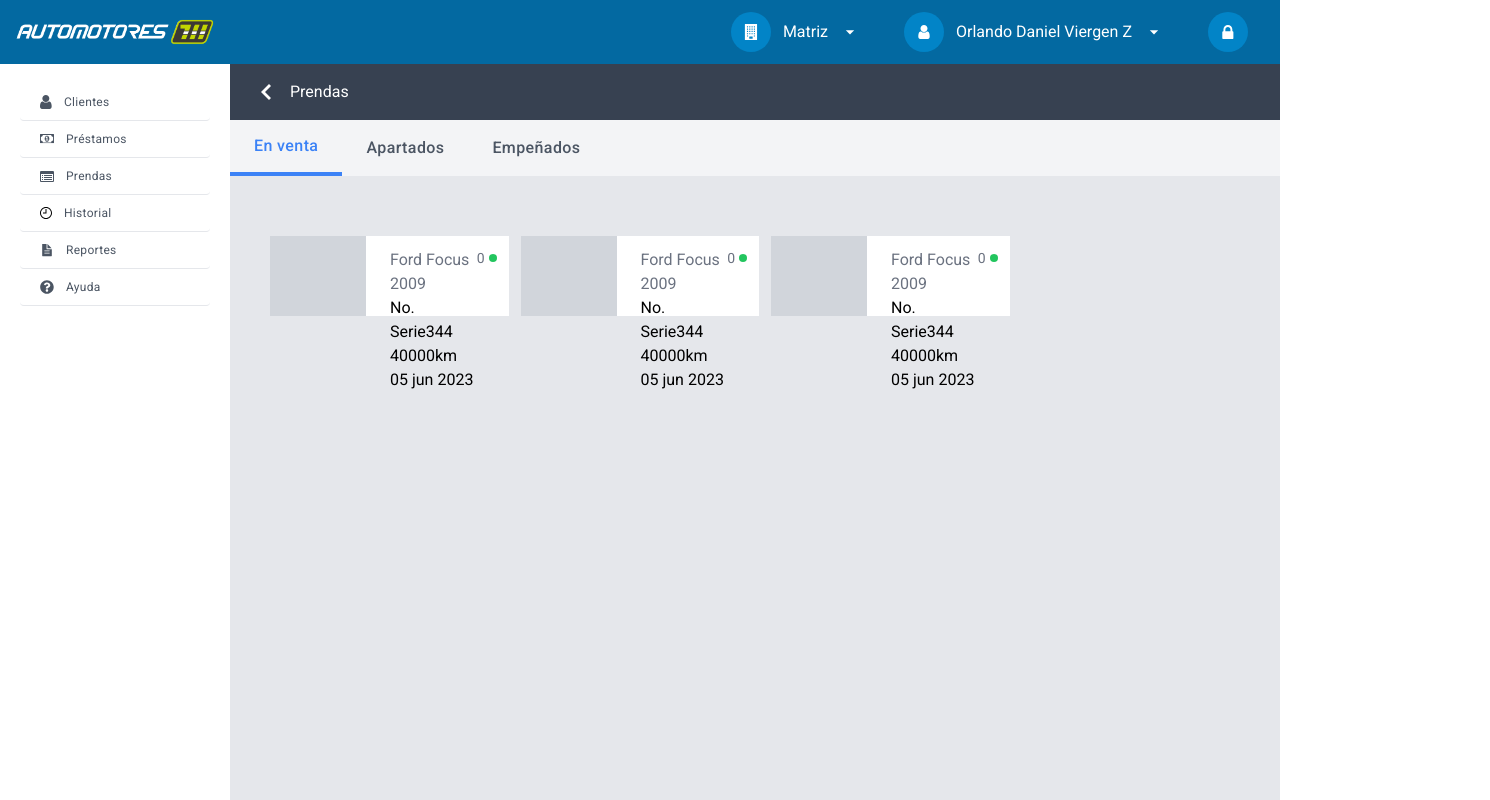
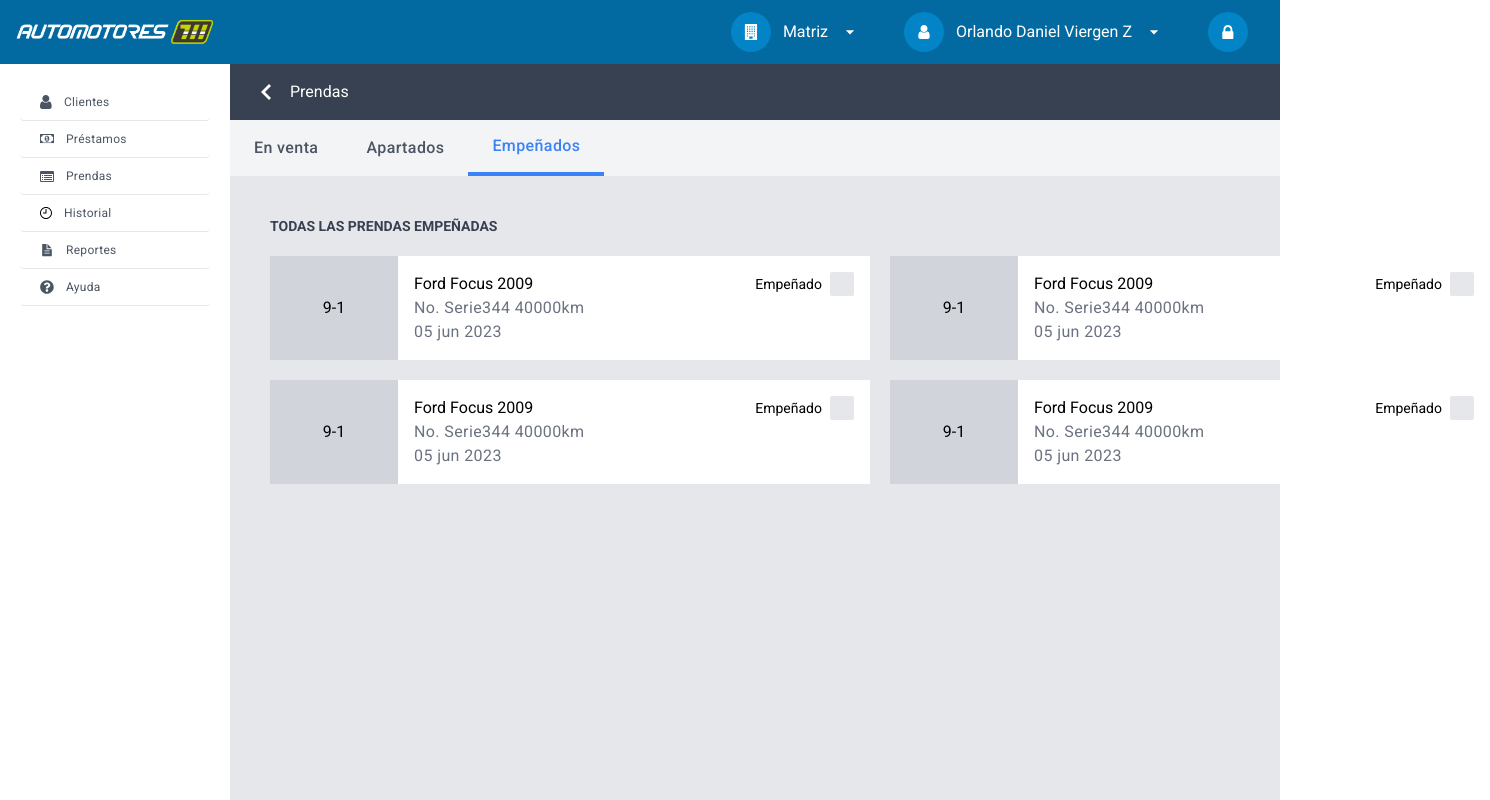
Before and after one commit to karen-nino/711-automotores, a Next.js app: page /pages/prendas in a window 1280 px wide. Shown: the top 800 px of the page, 1490 px wide, since content can reach past the window. Built offline with nearby package versions, Linux system fonts and the light colour scheme.

Commit message:
overflow informacion-clientes

```diff
--- a/app/pages/nuevo-cliente/page.js
+++ b/app/pages/nuevo-cliente/page.js
@@ -6,7 +6,7 @@
   return (
     <div className='flex flex-col'>
 
-      <div className="grid h-screen grid-cols-[230px,1fr,1fr,1fr,1fr,1fr] grid-rows-[1fr,1fr]">
+      <div className="grid h-screen grid-cols-[230px,1fr,1fr,1fr,1fr,1fr] grid-rows-[1fr,1fr] overflow-hidden">
 
         <section className="col-span-6">
           <Topbar />
@@ -17,7 +17,7 @@
         </section>
 
         <section className="col-span-5 row-start-2">
-          <div className='min-h-screen bg-gray-200'>
+          <div className='h-screen overflow-auto bg-gray-200'>
 
             <article className='flex items-center pl-6 text-base text-white bg-gray-700 h-14'>
               <div className='mr-3'>
@@ -35,7 +35,7 @@
               <span>Nuevo cliente</span>
             </article>
 
-            <section className='h-32 mt-10 ml-5 w-96'>
+            <section className='h-32 mt-10 ml-5 mb-44 w-96'>
 
               <div className='mb-5'>
                 <label for="nombre" class="block mb-2 text-sm font-semibold text-gray-700">Nombre</label>
@@ -123,7 +123,7 @@
                 </a>
               </div>
 
-              <div className='mb-5'>
+              <div className='mb-64'>
                 <label for="fotografias" class="block mb-2 text-sm font-semibold text-gray-700">Fotografías</label>
                 <a className='block px-5 py-3 text-xs tracking-wide text-gray-600 bg-white border border-b border-gray-300 rounded cursor-pointer text-gray active:bg-gray-300 w-44'>
                   <div className='flex justify-center'>
--- a/app/pages/prendas/page.js
+++ b/app/pages/prendas/page.js
@@ -29,97 +29,108 @@
                         </article>
 
                         <article className='flex items-center text-base bg-gray-100 text-gray h-14'>
-                            <div className='flex items-center justify-center h-full px-6 font-medium tracking-wide text-blue-500 border-b-4 border-blue-500 cursor-pointer'>En venta</div>
-                            <div className='flex items-center justify-center h-full px-6 font-medium tracking-wide text-gray-600 cursor-pointer'>Apartados</div>
-                            <div className='flex items-center justify-center h-full px-6 font-medium tracking-wide text-gray-600 cursor-pointer'>Empeñados</div>
+                            <div className='flex items-center justify-center h-full px-6 font-medium tracking-wide text-gray-600 cursor-pointer hover:bg-gray-200'>En venta</div>
+                            <div className='flex items-center justify-center h-full px-6 font-medium tracking-wide text-gray-600 cursor-pointer hover:bg-gray-200'>Apartados</div>
+                            <div className='flex items-center justify-center h-full px-6 font-medium tracking-wide text-blue-500 border-b-4 border-blue-500 cursor-pointer hover:bg-gray-200'>Empeñados</div>
                         </article>
 
                         <section className='mt-10 ml-5'>
+                        <label for="prestamos" class="block text-sm font-semibold text-gray-700 ml-5">TODAS LAS PRENDAS EMPEÑADAS</label>
 
 
-                            <section className='grid grid-cols-4 gap-3 p-5'>
+                            <section className='grid gap-5 p-5 grid-cols-[600px,600px]'>
 
 
-
-                                <article className='flex h-20 bg-white cursor-pointer'>
-
+                                <article className='flex bg-white cursor-pointer'>
                                     <div>
-                                        <div className='flex items-center justify-center w-24 h-full bg-gray-300'>
-
+                                        <div className='flex items-center justify-center w-32 h-full bg-gray-300'>
+                                            9-1
                                         </div>
                                     </div>
 
-                                    <div className='flex justify-between w-full p-3 ml-3'>
-
+                                    <div className='flex justify-between w-full p-4'>
                                         <div>
-                                            <p className='text-gray-500'>Ford Focus 2009</p>
-                                            <p>No. Serie344 40000km</p>
-                                            <p>05  jun 2023</p>
+                                            <p className=''>Ford Focus 2009</p>
+                                            <p className='tracking-wide text-gray-500'>No. Serie344 40000km</p>
+                                            <p className='tracking-wide text-gray-500'>05  jun 2023</p>
                                         </div>
 
                                         <div>
                                             <div className='flex items-center'>
-                                                <p className='mr-1 text-sm text-gray-500'>0</p>
-                                                <div className='w-2 h-2 bg-green-500 rounded-full'></div>
+                                                <p className='mr-2 text-sm'>Empeñado</p>
+                                                <div className='w-6 h-6 bg-gray-200 rounded-sm'></div>
                                             </div>
                                         </div>
-
                                     </div>
-
                                 </article>
 
-                                <article className='flex h-20 bg-white cursor-pointer'>
-
+                                <article className='flex bg-white cursor-pointer'>
                                     <div>
-                                        <div className='flex items-center justify-center w-24 h-full bg-gray-300'>
-
+                                        <div className='flex items-center justify-center w-32 h-full bg-gray-300'>
+                                            9-1
                                         </div>
                                     </div>
 
-                                    <div className='flex justify-between w-full p-3 ml-3'>
-
+                                    <div className='flex justify-between w-full p-4'>
                                         <div>
-                                            <p className='text-gray-500'>Ford Focus 2009</p>
-                                            <p>No. Serie344 40000km</p>
-                                            <p>05  jun 2023</p>
+                                            <p className=''>Ford Focus 2009</p>
+                                            <p className='tracking-wide text-gray-500'>No. Serie344 40000km</p>
+                                            <p className='tracking-wide text-gray-500'>05  jun 2023</p>
                                         </div>
 
                                         <div>
                                             <div className='flex items-center'>
-                                                <p className='mr-1 text-sm text-gray-500'>0</p>
-                                                <div className='w-2 h-2 bg-green-500 rounded-full'></div>
+                                                <p className='mr-2 text-sm'>Empeñado</p>
+                                                <div className='w-6 h-6 bg-gray-200 rounded-sm'></div>
                                             </div>
                                         </div>
-
                                     </div>
-
                                 </article>
 
-                                <article className='flex h-20 bg-white cursor-pointer'>
-
+                                <article className='flex bg-white cursor-pointer'>
                                     <div>
-                                        <div className='flex items-center justify-center w-24 h-full bg-gray-300'>
-
+                                        <div className='flex items-center justify-center w-32 h-full bg-gray-300'>
+                                            9-1
                                         </div>
                                     </div>
 
-                                    <div className='flex justify-between w-full p-3 ml-3'>
-
+                                    <div className='flex justify-between w-full p-4'>
                                         <div>
-                                            <p className='text-gray-500'>Ford Focus 2009</p>
-                                            <p>No. Serie344 40000km</p>
-                                            <p>05  jun 2023</p>
+                                            <p className=''>Ford Focus 2009</p>
+                                            <p className='tracking-wide text-gray-500'>No. Serie344 40000km</p>
+                                            <p className='tracking-wide text-gray-500'>05  jun 2023</p>
                                         </div>
 
                                         <div>
                                             <div className='flex items-center'>
-                                                <p className='mr-1 text-sm text-gray-500'>0</p>
-                                                <div className='w-2 h-2 bg-green-500 rounded-full'></div>
+                                                <p className='mr-2 text-sm'>Empeñado</p>
+                                                <div className='w-6 h-6 bg-gray-200 rounded-sm'></div>
                                             </div>
                                         </div>
+                                    </div>
+                                </article>
 
+                                <article className='flex bg-white cursor-pointer'>
+                                    <div>
+                                        <div className='flex items-center justify-center w-32 h-full bg-gray-300'>
+                                            9-1
+                                        </div>
                                     </div>
 
+                                    <div className='flex justify-between w-full p-4'>
+                                        <div>
+                                            <p className=''>Ford Focus 2009</p>
+                                            <p className='tracking-wide text-gray-500'>No. Serie344 40000km</p>
+                                            <p className='tracking-wide text-gray-500'>05  jun 2023</p>
+                                        </div>
+
+                                        <div>
+                                            <div className='flex items-center'>
+                                                <p className='mr-2 text-sm'>Empeñado</p>
+                                                <div className='w-6 h-6 bg-gray-200 rounded-sm'></div>
+                                            </div>
+                                        </div>
+                                    </div>
                                 </article>
 
 
```
